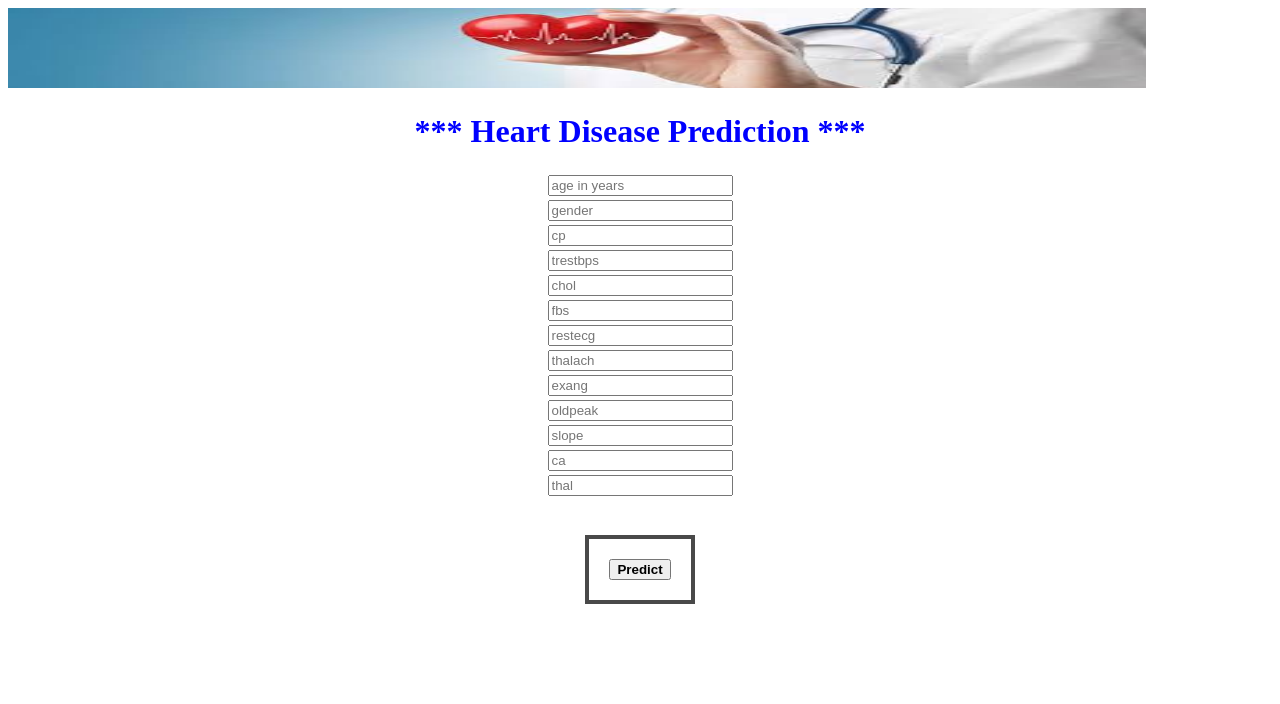
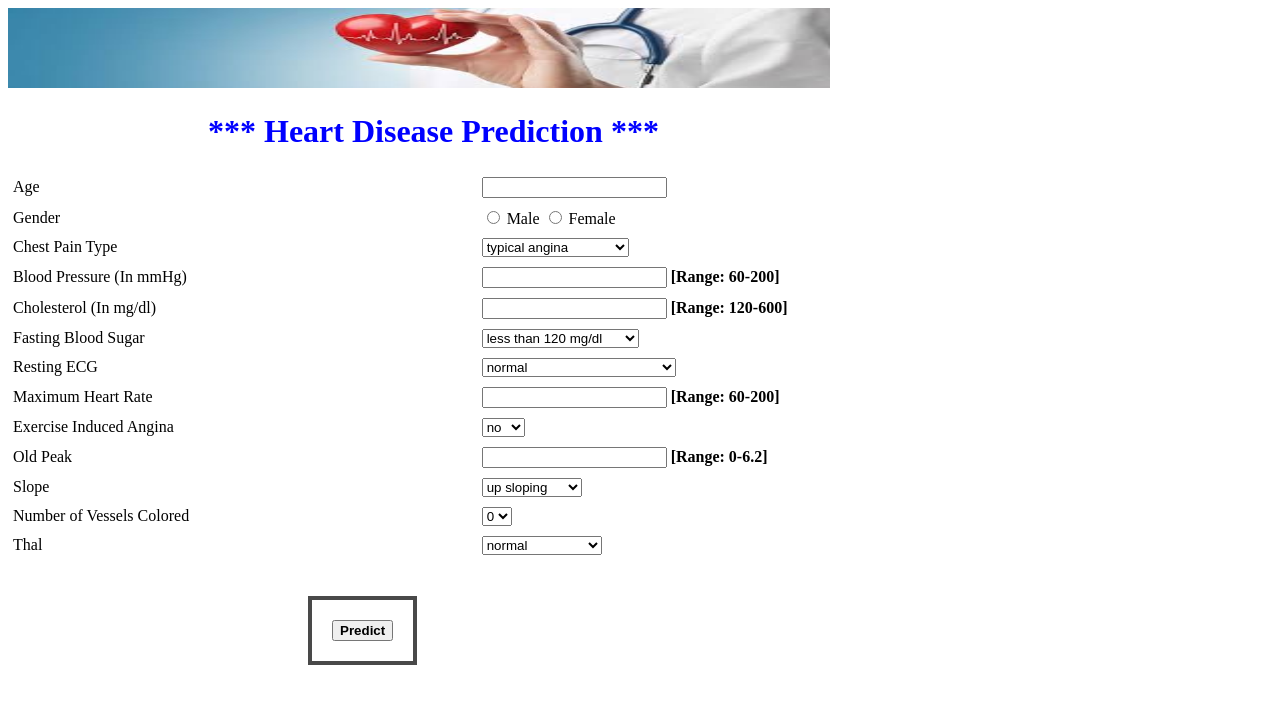
Before and after one commit to asad6852/Heart, a Flask app: page / in a window 1280 px wide. Shown: the top 704 px of the page. Run offline with Flask 2, Linux system fonts and the light colour scheme; parts of the project's set-up code (start-up, migrations or seed data) failed here and were passed over.

Commit message:
Add files via upload

```diff
--- a/templates/index.html
+++ b/templates/index.html
@@ -1,14 +1,15 @@
-<!-- Student Mark Predictor App GUI -->
+<!-- Heart Disease Prediction App GUI -->
 
 <!DOCTYPE html>
-<html >
+<html>
     <head>
-  <meta charset="UTF-8">
+        <meta charset="UTF-8" />
         <title>Heart Disease Prediction</title>
 
         <style>
-
-    h1   {color: blue;}  /* CSS code for heading h1 */
+            h1 {
+                color: blue;
+            } /* CSS code for heading h1 */
 
             /* CSS code for button */
             .button_css {
@@ -28,92 +29,167 @@
                 border-color: #f6b93b !important;
                 transition: all 0.4s ease 0s;
             }
+
+
+.center {
+  margin-left: auto;
+  margin-right: auto;
+}
         </style>
-
     </head>
 
     <body>
+        <!-- Show Oxstandhard Univercity Banner-->
 
-  <!-- Show Oxstandhard Univercity Banner-->
-  <div>
-    <img src="static/images/heart.jpg"  alt="Heart Disease" width="90%" height="80px">
-  </div>
+            <img src="static/images/heart.jpg" alt="Heart Disease" width="65%" height="80px" />
 
 
+        <div>
+            <!-- Form Get input to predict HD-->
 
- <div class="login">
+                <h1 style="padding-left: 200px;">*** Heart Disease Prediction ***</h1>
+                <form action="{{ url_for('predict')}}" method="post">
 
-    <!-- Form Get input to predict Marks-->
-    <center>
-    <form action="{{ url_for('predict')}}"method="post">
-        <h1>*** Heart Disease Prediction ***</h1>
+                    <table width="100%" border="0" cellpadding="5" cellspacing="0" class="center">
+                        <tbody>
+                            <tr class="">
+                                <td>Age</td>
+                                <td>
+                                    <input align="center" type="number" name="age" required="required" />
+                                </td>
+                            </tr>
 
-    	    	<table>
                             <tr>
+                                <td>Gender</td>
+                                <td><input type="radio" id="male" name="male" value="1" /> <label for="male">Male</label> <input type="radio" id="female" name="female" value="0" /> <label for="female">Female</label></td>
+                            </tr>
 
-        <td><input align="center" type="number" name="age" placeholder="age in years" required="required" width="48" height="10" /></td>
+                            <tr>
+                                <td>Chest Pain Type</td>
+                                <td>
+                                    <select name="cp" id="cp">
+                                        <option value="1">typical angina</option>
+                                        <option value="2">atypical angina</option>
+                                        <option value="3">non-anginal pain</option>
+                                        <option value="4">asymptomatic values</option>
+                                    </select>
+                                </td>
+                            </tr>
+
+                            <tr>
+                                <td>Blood Pressure (In mmHg)</td>
+                                <td>
+                                    <input align="center" type="number" name="trestbps" required="required" size="10" />
+                                    <b>[Range: 60-200]</b>
+                                </td>
                             </tr>
                             <tr>
-
-        <td><input align="center" type="number" name="gender" placeholder="gender" required="required" width="48" height="10" /></td>
+                                <td>Cholesterol (In mg/dl)</td>
+                                <td>
+                                    <input align="center" type="number" name="chol" required="required" size="10" />
+                                    <b>[Range: 120-600]</b>
+                                </td>
                             </tr>
                             <tr>
-
-        <td><input align="center" type="number" name="cp" placeholder="cp" required="required" width="48" height="10" /></td>
+                                <td>Fasting Blood Sugar</td>
+                                <td>
+                                    <select name="fbs" id="fbs" width="48" height="10">
+                                        <option value="0">less than 120 mg/dl</option>
+                                        <option value="1">greater than 120 mg/dl</option>
+                                    </select>
+                                </td>
                             </tr>
                             <tr>
-
-        <td><input align="center" type="number" name="trestbps" placeholder="trestbps" required="required" width="48" height="10" /></td>
+                                <td>Resting ECG</td>
+                                <td>
+                                    <select name="restecg" id="restecg">
+                                        <option value="0">normal</option>
+                                        <option value="1">ST-T wave abnormality value</option>
+                                        <option value="2">showing probable</option>
+                                    </select>
+                                </td>
                             </tr>
                             <tr>
+                                <td>Maximum Heart Rate</td>
+                                <td>
+                                    <input align="center" type="number" name="thalach" required="required" size="10" />
+                                    <b>[Range: 60-200]</b>
+                                </td>
+                            </tr>
 
-        <td><input align="center" type="number" name="chol" placeholder="chol" required="required" width="48" height="10" /></td>
+                            <tr>
+                                <td>Exercise Induced Angina</td>
+                                <td>
+                                    <select name="exang" id="exang" width="48" height="10">
+                                        <option value="0">no</option>
+                                        <option value="1">yes</option>
+                                    </select>
+                                </td>
+                            </tr>
+
+                            <tr>
+                                <td>Old Peak</td>
+                                <td>
+                                    <input align="center" type="number step=0.01" name="oldpeak" required="required" />
+                                <b>[Range: 0-6.2]</b>
+                                </td>
                             </tr>
                             <tr>
-
-        <td><input align="center" type="number" name="fbs" placeholder="fbs" required="required" width="48" height="10" /></td>
+                                <td>Slope</td>
+                                <td>
+                                    <select name="slope" id="slope">
+                                        <option value="1">up sloping</option>
+                                        <option value="2">flat</option>
+                                        <option value="3">down sloping</option>
+                                    </select>
+                                </td>
                             </tr>
                             <tr>
-
-        <td><input align="center" type="number" name="restecg" placeholder="restecg" required="required" width="48" height="10" /></td>
+                                <td>Number of Vessels Colored</td>
+                                <td>
+                                    <select name="ca" id="ca" width="48" height="10">
+                                        <option value="0">0</option>
+                                        <option value="1">1</option>
+                                        <option value="2">2</option>
+                                        <option value="3">3</option>
+                                    </select>
+                                </td>
                             </tr>
                             <tr>
-
-        <td><input align="center" type="number" name="thalach" placeholder="thalach" required="required" width="48" height="10" /></td>
+                                <td>Thal</td>
+                                <td>
+                                    <select name="thal" id="thal" width="48" height="10">
+                                        <option value="3">normal</option>
+                                        <option value="6">fixed defect</option>
+                                        <option value="7">reversible defect</option>
+                                    </select>
+                                </td>
                             </tr>
-    <tr>
-
-        <td><input align="center" type="number" name="exang" placeholder="exang" required="required" width="48" height="10" /></td>
-    </tr>
-    <tr>
-
-        <td><input align="center" type="number step=0.01" name="oldpeak" placeholder="oldpeak" required="required" width="48" height="10" /></td>
-    </tr>
-    <tr>
-
-        <td><input align="center" type="number" name="slope" placeholder="slope" required="required" width="48" height="10" /></td>
-    </tr>
-    <tr>
-
-        <td><input align="center" type="number" name="ca" placeholder="ca" required="required" width="48" height="10" /></td>
-    </tr>
-    <tr>
-
-        <td><input align="center" type="number" name="thal" placeholder="thal" required="required" width="48" height="10" /></td>
-    </tr>
+                        </tbody>
                     </table>
 
-    	<br>
+                    <!--<input  type="number" name="temp" placeholder="Temperature" required="required" width="48" height="10" />-->
+                    <!--<input  type="number" name="humidity" placeholder="Humidity" required="required" width="48" height="10" />-->
+                    <!--<input  type="number" name="perception" placeholder="Perception" required="required" width="48" height="10" /> -->
+                    <!-- <input  type="number" name="pulse" placeholder="Pulse rate" required="required" width="48" height="10" />    -->
 
-        <br>
+                    <br />
+
+                    <br />
 
                     <!-- Show button -->
-        <div class="button_cont" align="center"><a class="button_css" href="http://bit.ly/breast-cancer-ml-project" target="_blank" rel="nofollow noopener">
-            <button type="submit" class="btn btn-primary btn-block btn-large"><strong>Predict</strong></button></a>
+                    <div class="button_cont"  style="padding-left: 300px;">
+                        <a
+                            class="button_css"
+                            href="https://www.mayoclinic.org/diseases-conditions/heart-disease/symptoms-causes/syc-20353118#:~:text=Heart%20diseases%20include%3A,Heart%20valve%20disease"
+                            target="_blank"
+                            rel="nofollow noopener"
+                        >
+                            <button type="submit" class="btn btn-primary btn-block btn-large"><strong>Predict</strong></button>
+                        </a>
                     </div>
+                </form>
 
-    </form>
-    </center>
 
             <!-- Show predicted output using ML model -->
             <div>
@@ -121,8 +197,6 @@
                     <h2>{{ prediction_text }}</h2>
                 </center>
             </div>
-
         </div>
-
     </body>
 </html>
```
Lines whose indentation alone changed are shown as unchanged.
